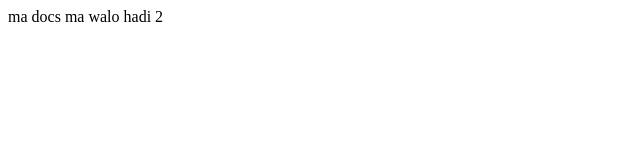
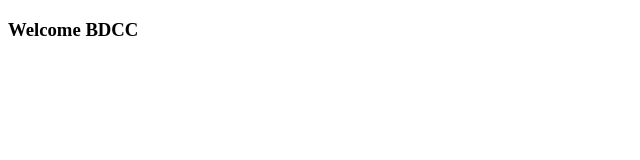
Before and after one commit to hakimoufkir/Jenkins-demo-CI-CD, a plain HTML site: page index.html in a window 1280 px wide. Shown: the whole page, without its empty margins (0-640 px from the left). Drawn offline with Linux system fonts and the light colour scheme.

Commit message:
3 commit

```diff
--- a/index.html
+++ b/index.html
@@ -1,9 +1,10 @@
 <!DOCTYPE html>
-<html>
-	<head>
-		<title>tp4devops</title>
-	</head>
-	<body>
-		ma docs ma walo hadi 2
-	</body>
+<html lang="en">
+<head>
+    <meta charset="UTF-8">
+    <title>Hello world</title>
+</head>
+<body>
+    <h3>Welcome BDCC </h3>
+</body>
 </html>
```
